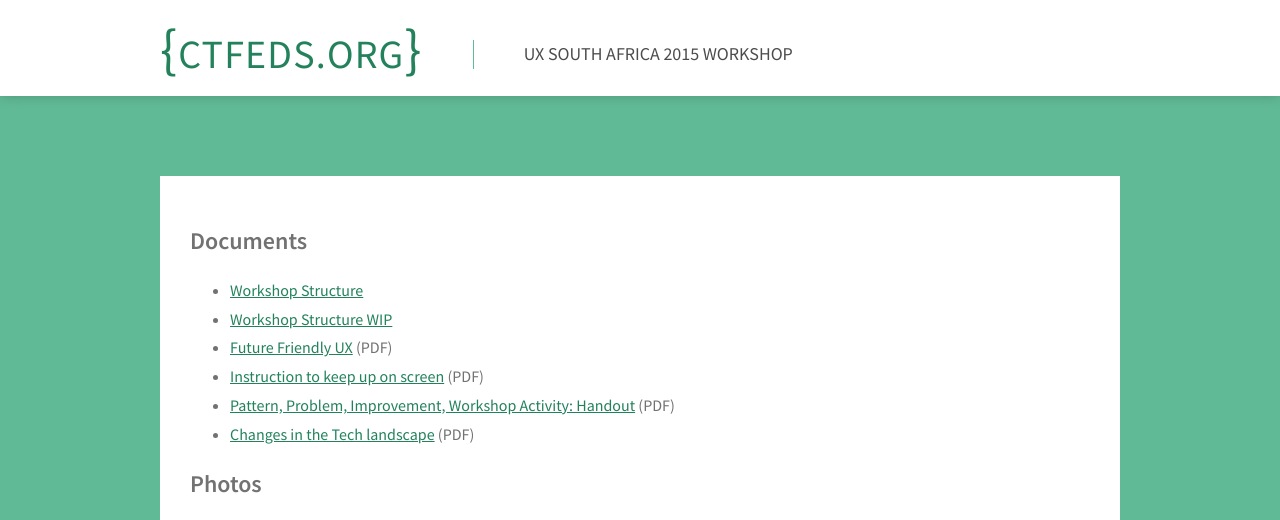
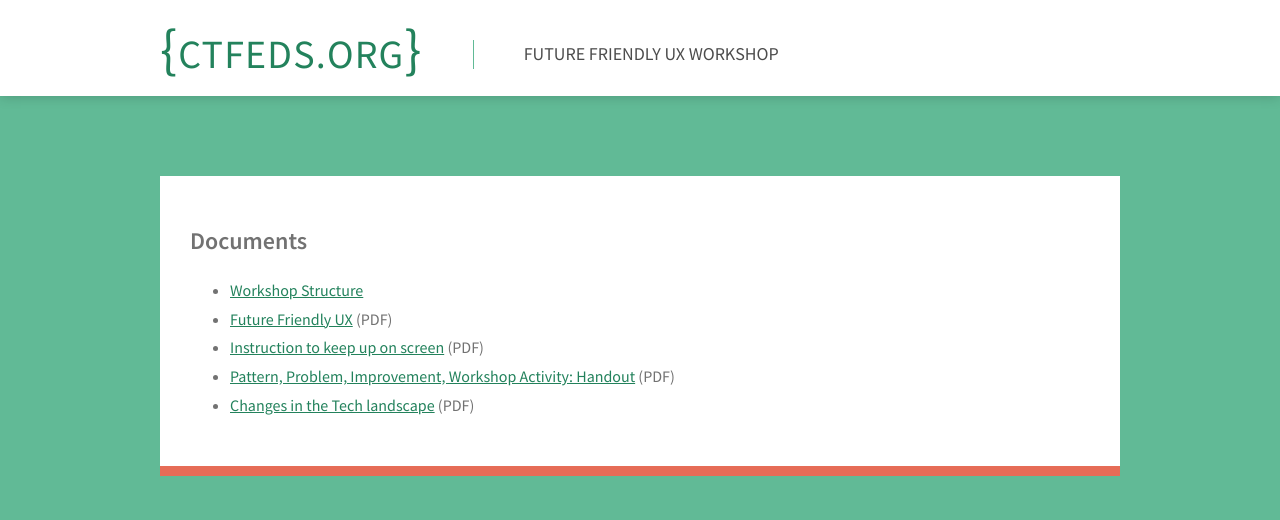
Before and after one commit to CTFEDs/FutureFriendlyUXWorkshop, a Jekyll site: the page built from index.md, in a window 1280 px wide and 1400 px high. Shown: the top 520 px of the window. Built offline with Jekyll 4.4.1, drawn with Linux system fonts in a browser that asks for light colours; some of the changed text lies outside the part shown.

Commit message:
Genericise workshop content

```diff
--- a/_config.yml
+++ b/_config.yml
@@ -1,5 +1,5 @@
 # Site settings
-title: UX South Africa 2015 Workshop
+title: Future Friendly UX Workshop
 baseurl: "" # the subpath of your site, e.g. /blog/
 # url: "http://ctfeds.org" # the base hostname & protocol for your site
 # Build settings
@@ -7,7 +7,7 @@ markdown: kramdown
 permalink: :title/
 
 navigation:
- - title: UX South Africa 2015 Workshop
+ - title: Future Friendly UX Workshop
    url: index.html
 
 exclude: [
--- a/index.md
+++ b/index.md
@@ -1,50 +1,12 @@
 ---
 layout: default
-title: UX South Africa 2015 Workshop
+title: Future Friendly UX Workshop
 ---
 
 ## Documents
 
 * [Workshop Structure](workshop-structure.html)
-* [Workshop Structure WIP](workshop-structure-wip.html)
 * [Future Friendly UX](future-friendly-deck.pdf) (PDF)
 * [Instruction to keep up on screen](instructions-to-keep-up-on-screen.pdf) (PDF)
 * [Pattern, Problem, Improvement, Workshop Activity: Handout](print/pattern-problem-principles-activity-handout.pdf) (PDF)
 * [Changes in the Tech landscape](print/changes.pdf) (PDF)
-
-## Photos
-
-### Changes in the Tech landscape: yours
-
-[![](WorkshopPhotos/thumbs/changes-in-the-tech-landscape-1.jpg)](WorkshopPhotos/changes-in-the-tech-landscape-1.jpg)
-[![](WorkshopPhotos/thumbs/changes-in-the-tech-landscape-2.jpg)](WorkshopPhotos/changes-in-the-tech-landscape-2.jpg)
-[![](WorkshopPhotos/thumbs/changes-in-the-tech-landscape-3.jpg)](WorkshopPhotos/changes-in-the-tech-landscape-3.jpg)
-
-### Future Friendly UX: ours
-
-[![](WorkshopPhotos/thumbs/ff-ux-principles-js.jpg)](WorkshopPhotos/ff-ux-principles-js.jpg)
-
-### Future Friendly UX: yours
-
-[![](WorkshopPhotos/thumbs/ff-ux-problems.jpg)](WorkshopPhotos/ff-ux-problems.jpg)
-[![](WorkshopPhotos/thumbs/ff-ux-patterns.jpg)](WorkshopPhotos/ff-ux-patterns.jpg)
-[![](WorkshopPhotos/thumbs/ff-ux-principles.jpg)](WorkshopPhotos/ff-ux-principles.jpg)
-
-### Table Summaries of Problems, Patterns, Principles
-
-[![](WorkshopPhotos/thumbs/problems-patterns-principles-1.jpg)](WorkshopPhotos/problems-patterns-principles-1.jpg)
-[![](WorkshopPhotos/thumbs/problems-patterns-principles-2.jpg)](WorkshopPhotos/problems-patterns-principles-2.jpg)
-
-### Problematic Patterns
-
-[![](WorkshopPhotos/thumbs/problematic-patterns-1.jpg)](WorkshopPhotos/problematic-patterns-1.jpg)
-[![](WorkshopPhotos/thumbs/problematic-patterns-2.jpg)](WorkshopPhotos/problematic-patterns-2.jpg)
-
-
-### Workshop snaps
-
-[![](WorkshopPhotos/thumbs/workshop-1.jpg)](WorkshopPhotos/workshop-1.jpg)
-[![](WorkshopPhotos/thumbs/workshop-2.jpg)](WorkshopPhotos/workshop-2.jpg)
-[![](WorkshopPhotos/thumbs/workshop-3.jpg)](WorkshopPhotos/workshop-3.jpg)
-[![](WorkshopPhotos/thumbs/workshop-4.jpg)](WorkshopPhotos/workshop-4.jpg)
-[![](WorkshopPhotos/thumbs/workshop-5.jpg)](WorkshopPhotos/workshop-5.jpg)
```
Also changed, not shown: workshop-structure.md (+1 -1 lines), README.md, 1 other file.
